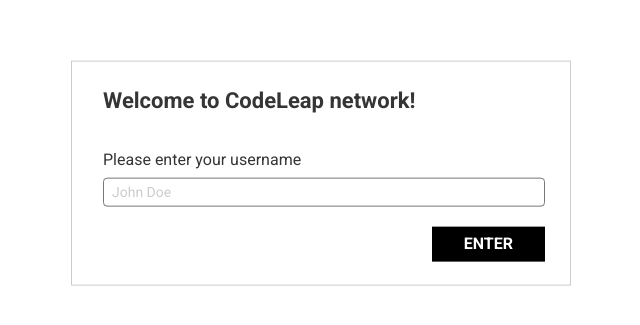
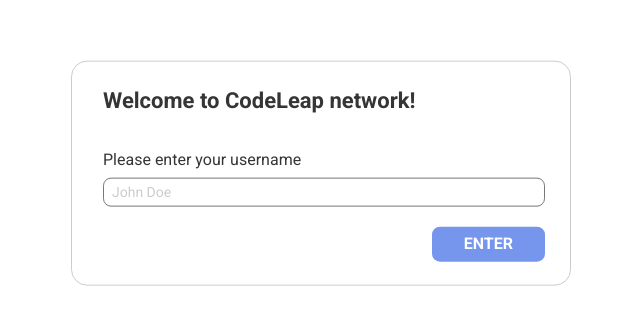
Before and after one commit to hertaraujo/codeleap, a Next.js app: page / in a window 1280 px wide. Shown: the part 227-552 px from the top of the page, without its empty margins (319-959 px from the left). Built offline with nearby package versions, Linux system fonts and the light colour scheme.

Commit message:
Adapting to new UI design

```diff
--- a/components/UI/Card.js
+++ b/components/UI/Card.js
@@ -1,14 +1,15 @@
-import styled from "styled-components";
+import styled, { css } from "styled-components";
 
 const CardComp = styled.div`
   border: 1px solid #999;
   background-color: #fff;
   align-self: stretch;
+  border-radius: 16px;
   padding: 2.3rem 3.4rem 2.9rem 3rem;
   position: relative;
   ${props =>
     props.center &&
-    `
+    css`
       border-color:#ccc;
       position: absolute;
       top: 50%;
@@ -18,15 +19,15 @@
       padding: 2.8rem 2.5rem 2.3rem 3.1rem;
     `};
 
-  ${props => props.fillCard && `padding: 0;`}
+  ${props => props.fillCard && css`padding: 0;`}
 
   /* 1em = 16px | xem = 500px | 31,25 */
   @media (max-width: 31.25rem) {
-    ${props => props.center && `border: none;  min-width: 95vw;`}
-    ${props => props.stretchCard && `width: 90vw`}
+    ${props => props.center && css`border: none;  min-width: 95vw;`}
+    ${props => props.stretchCard && css`width: 90vw`}
   }
 
-  ${props => props.stretchCard && `min-width: 60vw`}
+  ${props => props.stretchCard && css`min-width: 60vw`}
 `;
 
 function Card(props) {
--- a/components/utils/Button.js
+++ b/components/utils/Button.js
@@ -1,16 +1,28 @@
-import styled from "styled-components";
+import styled, { css } from "styled-components";
+
+const moods = {
+  save: css`
+    color: #fff;
+    background-color: #47B960;
+  `,
+  cancel: css`
+    color: #000;
+    background-color: #fff;
+    border: 1px solid #999999;
+  `,
+  delete: css`
+    color: #fff;
+    background-color: #FF5151;
+  `,
+}
 
 const Btn = styled.button`
   border: none;
   color: #fff;
   ${props => !props.isIcon && `min-width: 11rem;`}
-  background-color: #000;
-  ${props =>
-    props.isWhite &&
-    `
-    color: #000;
-    background-color: #fff;
-    border: 1px solid #000000;`}
+  background-color: #7695EC;
+  ${({mood}) => moods[mood]}
+  border-radius: 8px;
   font-family: inherit;
   padding: 0.8rem 3.2rem;
   font-size: 1.6rem;
@@ -19,10 +31,10 @@
   align-self: flex-end;
   ${props =>
     props.isIcon &&
-    `
-  padding: 0;
-  align-self: flex-start;
-  `}
+    css`
+      padding: 0;
+      align-self: flex-start;
+    `}
   display: inline-block;
   position: relative;
   transition: all 0.27s;
@@ -36,8 +48,8 @@
   }
 
   :disabled {
-    background-color: #999;
-    color: #e31919;
+    background-color: #ccc;
+    color: #6a86d4;
     cursor: not-allowed;
   }
 `;
--- a/components/utils/Form.js
+++ b/components/utils/Form.js
@@ -9,6 +9,13 @@
     font-size: 2.2rem;
     font-weight: 700;
     margin-bottom: 2rem;
+  }
+
+  div {
+    align-self: flex-end;
+    display: flex;
+    gap: 1.6rem;
+    justify-self: flex-end;
   }
 `;
 
--- a/components/utils/Input.js
+++ b/components/utils/Input.js
@@ -1,11 +1,11 @@
 import { useState } from "react";
-import styled from "styled-components";
+import styled, { css } from "styled-components";
 
 const InputComp = styled.input`
   resize: none;
   align-items: stretch;
   border: 0.1rem solid #777;
-  border-radius: 4px;
+  border-radius: 8px;
   padding: 0.6rem 0.8rem
     ${props => (props.placeholder === "Content here" ? "5.2rem" : "")};
 
@@ -19,13 +19,13 @@
 
   ${props =>
     props.isInvalid &&
-    `
-  border-color: #e31919;
-  color: #e31919;
+    css`
+      border-color: #e31919;
+      color: #e31919;
 
-  ::placeholder {
-    color: #e3191978;
-  }
+      ::placeholder {
+        color: #e3191978;
+      }
   `}
 `;
 
--- a/pages/index.js
+++ b/pages/index.js
@@ -5,7 +5,7 @@
 import Button from "../components/utils/Button";
 
 // Hooks
-import { useState } from "react";
+import { useEffect, useState } from "react";
 import { useRouter } from "next/router";
 
 export default function Home() {
@@ -24,6 +24,14 @@
     localStorage.setItem("username", enteredValue);
     router.push("/main-screen");
   };
+
+  useEffect(() => {
+    const username = localStorage.getItem("username")
+
+    if (username) {
+      router.push("/main-screen")
+    }
+  }, [router])
 
   return (
     <>
--- a/styles/styles.js
+++ b/styles/styles.js
@@ -49,13 +49,13 @@
 }
 
 ::selection {
-  background-color: #999;
+  background-color: #c8d5f7;
   color: #fff;
 }
 
 *:focus {
   outline: none;
-  box-shadow: 0 0 0 0.3rem #999;
+  box-shadow: 0 0 0 0.2rem #c8d5f7;
 }
 
 
```
Also changed, not shown: actions/auth-actions.js (+8 -2 lines), components/CompHeader.js (+11 -5 lines), components/ConfirmBox.js (+11 -4 lines), components/PostForm.js (+12 -3 lines), pages/main-screen/index.js (+5 -3 lines). Lines whose indentation alone changed are shown as unchanged.
